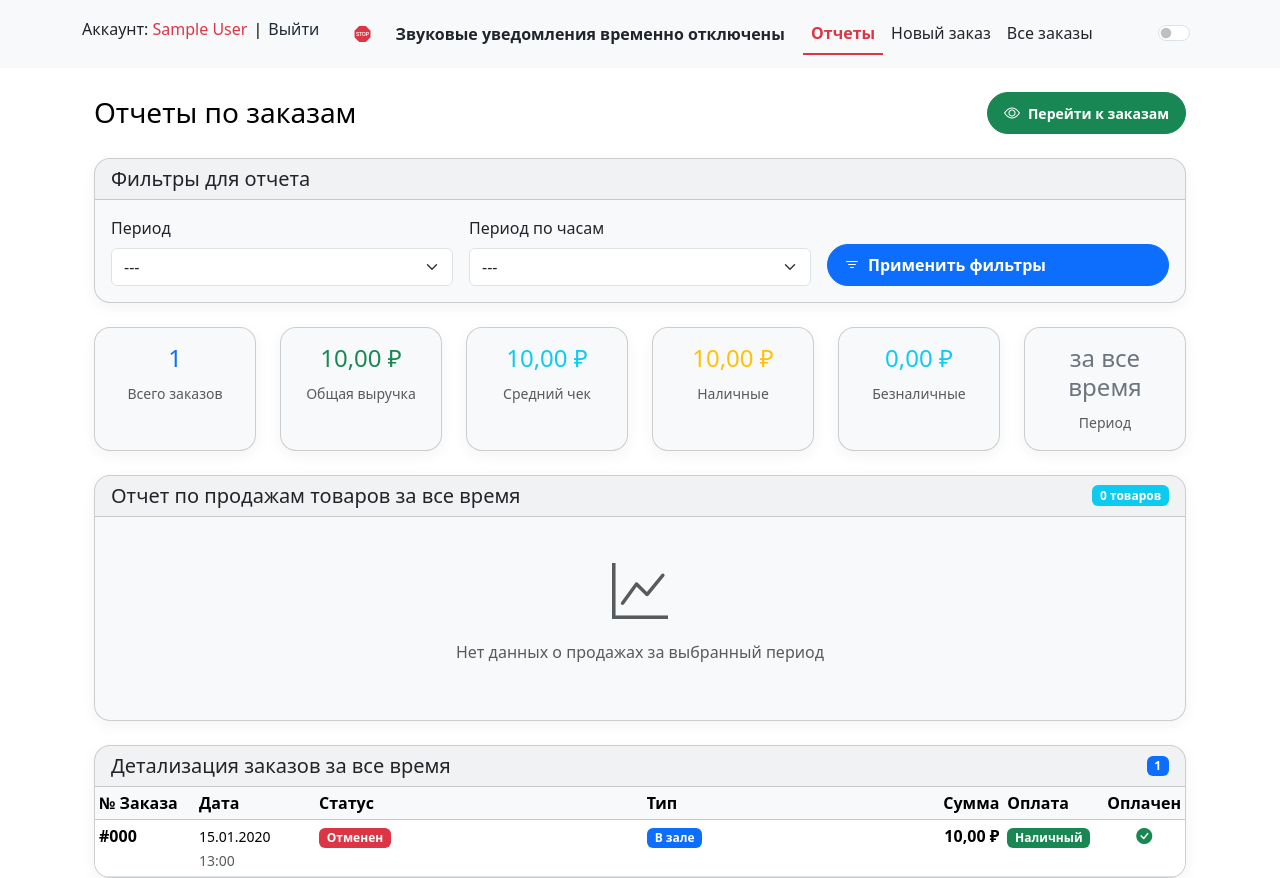
After one commit to ingarbi/django_restaraunt_system, a Django app: page /orders/reports/ in a window 1280 px wide. The commit adds this page. Run offline with Django 5.2, Linux system fonts and the light colour scheme; a user stored in the database is signed in; tables that the repository leaves empty hold one stand-in row (values such as "Sample post"); some libraries are stand-ins or nearby versions.

Commit message:
Added a new Reports section

```diff
--- a/cafe_system/settings.py
+++ b/cafe_system/settings.py
@@ -19,6 +19,7 @@ INSTALLED_APPS = [
     "main",
     "custom_auth",
     "admin_totals",
+    'django_filters',
 ]
 
 MIDDLEWARE = [
--- a/orders/urls.py
+++ b/orders/urls.py
@@ -33,4 +33,5 @@ urlpatterns = [
         views.update_order_payment,
         name="update_order_payment",
     ),
+    path("reports/", views.reports, name="reports"),
 ]
--- a/orders/views.py
+++ b/orders/views.py
@@ -1,6 +1,8 @@
 import json
 import os
 from decimal import Decimal, InvalidOperation
+from datetime import date, datetime, timedelta  # ДОБАВЬТЕ ЭТОТ ИМПОРТ
+from django.db.models import Count, Sum, F
 
 import pytz
 import weasyprint
@@ -13,6 +15,7 @@ from django.http import HttpResponse, JsonResponse
 from django.shortcuts import get_object_or_404, redirect, render
 from django.template.loader import render_to_string
 from django.utils import timezone
+from .filters import DateTimeFilter
 
 from .forms import OrderForm
 from .models import MenuItem, Order, OrderItem
@@ -394,3 +397,138 @@ def update_order_payment(request, order_id):
             return JsonResponse({"success": False, "message": str(e)})
 
     return JsonResponse({"success": False, "message": "Недопустимый запрос"})
+
+@login_required
+def reports(request):
+    if (
+        request.user.profile.role != "cashier"
+        and request.user.profile.role != "supervisor"
+    ):
+        raise PermissionDenied("У вас нет доступа к этой странице.")
+
+    # Получаем параметры фильтрации
+    period_type = request.GET.get('period_type', '')
+    time_period = request.GET.get('time_period', '')
+
+    # Базовый queryset для заказов
+    orders = Order.objects.all()
+
+    # По умолчанию отображаем все заказы
+    period_display = "за все время"
+    has_filter = False
+
+    # ПРИМЕНЯЕМ ФИЛЬТРЫ
+    if period_type:
+        has_filter = True
+        if period_type == "today":
+            today = timezone.now().date()
+            orders = orders.filter(created_at__date=today)
+            period_display = "за сегодня"
+        elif period_type == "yesterday":
+            yesterday = timezone.now().date() - timedelta(days=1)
+            orders = orders.filter(created_at__date=yesterday)
+            period_display = "за вчера"
+        elif period_type == "day_before_yesterday":
+            day_before_yesterday = timezone.now().date() - timedelta(days=2)
+            orders = orders.filter(created_at__date=day_before_yesterday)
+            period_display = "за позавчера"
+        elif period_type == "week":
+            today = timezone.now().date()
+            start_of_week = today - timedelta(days=today.weekday())
+            orders = orders.filter(created_at__date__gte=start_of_week)
+            period_display = "за эту неделю"
+        elif period_type == "month":
+            today = timezone.now().date()
+            start_of_month = today.replace(day=1)
+            orders = orders.filter(created_at__date__gte=start_of_month)
+            period_display = "за этот месяц"
+        elif period_type == "year":
+            today = timezone.now().date()
+            start_of_year = today.replace(month=1, day=1)
+            orders = orders.filter(created_at__date__gte=start_of_year)
+            period_display = "за этот год"
+
+    # Если выбран часовой период (имеет приоритет над period_type)
+    if time_period and time_period.startswith("last_") and time_period.endswith("_hour"):
+        has_filter = True
+        try:
+            hours = int(time_period.split("_")[1])
+            hours_ago = timezone.now() - timedelta(hours=hours)
+            orders = orders.filter(created_at__gte=hours_ago)
+            period_display = f"за последние {hours} часов"
+        except (ValueError, IndexError):
+            pass
+
+    # Если нет фильтров - показываем все заказы
+    if not has_filter:
+        orders = Order.objects.all()
+        period_display = "за все время"
+
+    # Получаем агрегированные данные по продажам (только доставленные заказы)
+    sales_data = (
+        OrderItem.objects.filter(
+            order__in=orders,  # Фильтруем по уже отфильтрованным заказам
+            order__status="delivered"
+        )
+        .values("menu_item__name")
+        .annotate(
+            total_quantity=Sum("quantity"),
+            total_revenue=Sum(F("quantity") * F("menu_item__price")),
+        )
+        .order_by("-total_quantity")
+    )
+
+    # ОБЩАЯ СТАТИСТИКА (по всем заказам из фильтра)
+    total_revenue = orders.aggregate(total=Sum('total_sum'))['total'] or 0
+    orders_count = orders.count()
+    average_order_value = total_revenue / orders_count if orders_count > 0 else 0
+
+    # Статистика по типам оплаты
+    cash_total = orders.filter(payment_type='cash').aggregate(total=Sum('total_sum'))['total'] or 0
+    online_total = orders.filter(payment_type='online').aggregate(total=Sum('total_sum'))['total'] or 0
+
+    # Для смешанной оплаты учитываем обе суммы
+    mixed_orders = orders.filter(payment_type='mixed')
+    cash_total += mixed_orders.aggregate(total=Sum('cash_amount'))['total'] or 0
+    online_total += mixed_orders.aggregate(total=Sum('online_amount'))['total'] or 0
+
+    context = {
+        'title': 'Отчеты по заказам',
+        'orders': orders.order_by('-created_at'),  # Сортируем по дате создания
+        'sales_data': sales_data,
+        'period_display': period_display,
+        'period_type': period_type,
+        'time_period': time_period,
+        'total_revenue': total_revenue,
+        'orders_count': orders_count,
+        'average_order_value': average_order_value,
+        'cash_total': cash_total,
+        'online_total': online_total,
+        'time_period_choices': [
+            ('', '---'),
+            ('last_1_hour', 'Последний 1 час'),
+            ('last_2_hours', 'Последние 2 часа'),
+            ('last_3_hours', 'Последние 3 часа'),
+            ('last_4_hours', 'Последние 4 часа'),
+            ('last_5_hours', 'Последние 5 часов'),
+            ('last_6_hours', 'Последние 6 часов'),
+            ('last_7_hours', 'Последние 7 часов'),
+            ('last_8_hours', 'Последние 8 часов'),
+            ('last_9_hours', 'Последние 9 часов'),
+            ('last_10_hours', 'Последние 10 часов'),
+            ('last_11_hours', 'Последние 11 часов'),
+            ('last_12_hours', 'Последние 12 часов'),
+            ('last_13_hours', 'Последние 13 часов'),
+            ('last_14_hours', 'Последние 14 часов'),
+            ('last_15_hours', 'Последние 15 часов'),
+            ('last_16_hours', 'Последние 16 часов'),
+            ('last_17_hours', 'Последние 17 часов'),
+            ('last_18_hours', 'Последние 18 часов'),
+            ('last_19_hours', 'Последние 19 часов'),
+            ('last_20_hours', 'Последние 20 часов'),
+            ('last_21_hours', 'Последние 21 час'),
+            ('last_22_hours', 'Последние 22 часа'),
+            ('last_23_hours', 'Последние 23 часа'),
+        ],
+    }
+    return render(request, 'orders/reports.html', context)
--- a/req.txt
+++ b/req.txt
@@ -62,3 +62,4 @@ zope.interface==7.2
 zopfli==0.2.3.post1
 django-simpleui
 pytz
+django-filter
--- a/templates/main/base.html
+++ b/templates/main/base.html
@@ -31,7 +31,9 @@
           <a class="nav-link account-button  {% if request.path == '/orders/create/' %}active {% else %}link-button {% endif %}" href="{% url 'create_order' %}">Новый заказ</a>
             <a class="nav-link account-button  {% if request.path == '/orders/orders/' %}active {% else %}link-button {% endif %}" href="{% url 'all_orders' %}">Все заказы</a>
             <a class="nav-link account-button  {% if request.path == '/orders/kitchen/' %}active {% else %}link-button {% endif %}" href="{% url 'kitchen_orders' %}">Кухня</a>
+            <a class="nav-link account-button {% if request.path == '/orders/reports/' %}active{% else %}link-button{% endif %}" href="{% url 'reports' %}">Отчеты</a>
           {% elif request.user.profile.role == 'cashier' %}
+          <a class="nav-link account-button {% if request.path == '/orders/reports/' %}active{% else %}link-button{% endif %}" href="{% url 'reports' %}">Отчеты</a>
             <a class="nav-link account-button  {% if request.path == '/orders/create/' %}active {% else %}link-button {% endif %}" href="{% url 'create_order' %}">Новый заказ</a>
             <a class="nav-link account-button  {% if request.path == '/orders/orders/' %}active {% else %}link-button {% endif %}" href="{% url 'all_orders' %}">Все заказы</a>
           {% elif request.user.profile.role == 'cook' %}
--- /dev/null
+++ b/templates/orders/reports.html
@@ -0,0 +1,292 @@
+{% extends "main/base.html" %}
+{% load static %}
+{% load order_filters %}
+{% block content %}
+<div class="container-fluid">
+    <div class="d-flex justify-content-between align-items-center mb-4">
+        <h1 class="h3 mb-0">{{ title }}</h1>
+        <a href="{% url 'all_orders' %}" class="btn btn-success btn-sm">
+            <i class="bi bi-eye"></i> Перейти к заказам
+        </a>
+    </div>
+
+    <!-- Форма фильтрации -->
+    <div class="card mb-4">
+        <div class="card-header">
+            <h5 class="card-title mb-0">Фильтры для отчета</h5>
+        </div>
+        <div class="card-body">
+            <form method="get" class="row g-3 align-items-end">
+                <!-- ФИЛЬТР ПЕРИОДА -->
+                <div class="col-md-4">
+                    <label class="form-label">Период</label>
+                    <select name="period_type" id="period_type" class="form-select">
+                        <option value="" {% if period_type == '' %}selected{% endif %}>---</option>
+                        <option value="today" {% if period_type == 'today' %}selected{% endif %}>Сегодня</option>
+                        <option value="yesterday" {% if period_type == 'yesterday' %}selected{% endif %}>Вчера</option>
+                        <option value="day_before_yesterday" {% if period_type == 'day_before_yesterday' %}selected{% endif %}>Позавчера</option>
+                        <option value="week" {% if period_type == 'week' %}selected{% endif %}>Неделя</option>
+                        <option value="month" {% if period_type == 'month' %}selected{% endif %}>Месяц</option>
+                        <option value="year" {% if period_type == 'year' %}selected{% endif %}>Год</option>
+                    </select>
+                </div>
+                <!-- ФИЛЬТР ПО ЧАСАМ -->
+                <div class="col-md-4">
+                    <label class="form-label">Период по часам</label>
+                    <select name="time_period" id="time_period" class="form-select">
+                        {% for value, label in time_period_choices %}
+                            <option value="{{ value }}" {% if time_period == value %}selected{% endif %}>{{ label }}</option>
+                        {% endfor %}
+                    </select>
+                </div>
+                <div class="col-md-4">
+                    <button type="submit" class="btn btn-primary w-100">
+                        <i class="bi bi-filter"></i> Применить фильтры
+                    </button>
+                    {% if period_type or time_period %}
+                    <a href="{% url 'reports' %}" class="btn btn-outline-secondary w-100 mt-2">
+                        <i class="bi bi-x-circle"></i> Сбросить фильтры
+                    </a>
+                    {% endif %}
+                </div>
+            </form>
+        </div>
+    </div>
+
+    <!-- Основная статистика -->
+    <div class="row mb-4">
+        <div class="col-md-2">
+            <div class="card text-center">
+                <div class="card-body py-3">
+                    <h4 class="text-primary">{{ orders_count }}</h4>
+                    <small class="text-muted">Всего заказов</small>
+                </div>
+            </div>
+        </div>
+        <div class="col-md-2">
+            <div class="card text-center">
+                <div class="card-body py-3">
+                    <h4 class="text-success">{{ total_revenue|floatformat:2 }} ₽</h4>
+                    <small class="text-muted">Общая выручка</small>
+                </div>
+            </div>
+        </div>
+        <div class="col-md-2">
+            <div class="card text-center">
+                <div class="card-body py-3">
+                    <h4 class="text-info">
+                        {% if orders_count > 0 %}
+                            {{ average_order_value|floatformat:2 }} ₽
+                        {% else %}
+                            0 ₽
+                        {% endif %}
+                    </h4>
+                    <small class="text-muted">Средний чек</small>
+                </div>
+            </div>
+        </div>
+        <div class="col-md-2">
+            <div class="card text-center">
+                <div class="card-body py-3">
+                    <h4 class="text-warning">{{ cash_total|floatformat:2 }} ₽</h4>
+                    <small class="text-muted">Наличные</small>
+                </div>
+            </div>
+        </div>
+        <div class="col-md-2">
+            <div class="card text-center">
+                <div class="card-body py-3">
+                    <h4 class="text-info">{{ online_total|floatformat:2 }} ₽</h4>
+                    <small class="text-muted">Безналичные</small>
+                </div>
+            </div>
+        </div>
+        <div class="col-md-2">
+            <div class="card text-center">
+                <div class="card-body py-3">
+                    <h4 class="text-secondary">{{ period_display }}</h4>
+                    <small class="text-muted">Период</small>
+                </div>
+            </div>
+        </div>
+    </div>
+
+    <!-- Отчет по продажам товаров -->
+    <div class="card mb-4">
+        <div class="card-header d-flex justify-content-between align-items-center">
+            <h5 class="card-title mb-0">Отчет по продажам товаров {{ period_display }}</h5>
+            <span class="badge bg-info">{{ sales_data|length }} товаров</span>
+        </div>
+        <div class="card-body">
+            {% if sales_data %}
+            <div class="table-responsive">
+                <table class="table table-sm table-hover">
+                    <thead class="table-light">
+                        <tr>
+                            <th>Товар</th>
+                            <th class="text-center">Количество</th>
+                            <th class="text-end">Выручка</th>
+                            <th class="text-end">Средняя цена</th>
+                        </tr>
+                    </thead>
+                    <tbody>
+                        {% for item in sales_data %}
+                        <tr>
+                            <td>{{ item.menu_item__name }}</td>
+                            <td class="text-center">{{ item.total_quantity }}</td>
+                            <td class="text-end">{{ item.total_revenue|floatformat:2 }} ₽</td>
+                            <td class="text-end">
+                                {% if item.total_quantity > 0 %}
+                                    {{ item.total_revenue|divide:item.total_quantity|floatformat:2 }} ₽
+                                {% else %}
+                                    0 ₽
+                                {% endif %}
+                            </td>
+                        </tr>
+                        {% endfor %}
+                    </tbody>
+                    <tfoot class="table-light">
+                        <tr>
+                            <th>Итого</th>
+                            <th class="text-center">
+                                {{ sales_data|sum_quantity }}
+                            </th>
+                            <th class="text-end">
+                                {{ sales_data|sum_revenue|floatformat:2 }} ₽
+                            </th>
+                            <th></th>
+                        </tr>
+                    </tfoot>
+                </table>
+            </div>
+            {% else %}
+            <div class="text-center py-4">
+                <i class="bi bi-graph-up display-4 text-muted"></i>
+                <p class="text-muted mt-3">Нет данных о продажах за выбранный период</p>
+            </div>
+            {% endif %}
+        </div>
+    </div>
+
+    <!-- Детализация заказов -->
+    <div class="card">
+        <div class="card-header d-flex justify-content-between align-items-center">
+            <h5 class="card-title mb-0">Детализация заказов {{ period_display }}</h5>
+            <span class="badge bg-primary">{{ orders_count }}</span>
+        </div>
+        <div class="card-body p-0">
+            {% if orders %}
+            <div class="table-responsive">
+                <table class="table table-sm table-hover mb-0">
+                    <thead class="table-light">
+                        <tr>
+                            <th width="100">№ Заказа</th>
+                            <th width="120">Дата</th>
+                            <th>Статус</th>
+                            <th>Тип</th>
+                            <th width="100" class="text-end">Сумма</th>
+                            <th width="100">Оплата</th>
+                            <th width="80">Оплачен</th>
+                        </tr>
+                    </thead>
+                    <tbody>
+                        {% for order in orders %}
+                        <tr>
+                            <td>
+                                <strong>#{{ order.order_number }}</strong>
+                            </td>
+                            <td>
+                                <small>{{ order.created_at|date:"d.m.Y" }}</small><br>
+                                <small class="text-muted">{{ order.created_at|date:"H:i" }}</small>
+                            </td>
+                            <td>
+                                <span class="badge
+                                    {% if order.status == 'completed' or order.status == 'delivered' %}bg-success
+                                    {% elif order.status == 'pending' %}bg-warning
+                                    {% elif order.status == 'cancelled' %}bg-danger
+                                    {% else %}bg-secondary{% endif %}">
+                                    {{ order.get_status_display }}
+                                </span>
+                            </td>
+                            <td>
+                                <span class="badge
+                                    {% if order.order_type == 'dine_in' %}bg-primary
+                                    {% elif order.order_type == 'takeaway' %}bg-warning
+                                    {% else %}bg-secondary{% endif %}">
+                                    {{ order.get_order_type_display }}
+                                </span>
+                            </td>
+                            <td class="text-end">
+                                <strong>{{ order.total_sum|floatformat:2 }} ₽</strong>
+                            </td>
+                            <td>
+                                <span class="badge
+                                    {% if order.payment_type == 'cash' %}bg-success
+                                    {% elif order.payment_type == 'online' %}bg-primary
+                                    {% elif order.payment_type == 'mixed' %}bg-info
+                                    {% else %}bg-secondary{% endif %}">
+                                    {{ order.get_payment_type_display }}
+                                </span>
+                            </td>
+                            <td class="text-center">
+                                {% if order.paid %}
+                                    <i class="bi bi-check-circle-fill text-success" title="Оплачен"></i>
+                                {% else %}
+                                    <i class="bi bi-x-circle-fill text-danger" title="Не оплачен"></i>
+                                {% endif %}
+                            </td>
+                        </tr>
+                        {% endfor %}
+                    </tbody>
+                </table>
+            </div>
+            {% else %}
+            <div class="text-center py-5">
+                <i class="bi bi-inbox display-4 text-muted"></i>
+                <p class="text-muted mt-3">Нет заказов за выбранный период</p>
+            </div>
+            {% endif %}
+        </div>
+    </div>
+</div>
+
+<script>
+document.addEventListener('DOMContentLoaded', function() {
+    const periodTypeSelect = document.getElementById('period_type');
+    const timePeriodSelect = document.getElementById('time_period');
+
+    function updateSelectStates() {
+        if (periodTypeSelect.value !== '') {
+            // Если выбран период - блокируем часовой фильтр
+            timePeriodSelect.disabled = true;
+            timePeriodSelect.value = ''; // Сбрасываем значение
+        } else if (timePeriodSelect.value !== '') {
+            // Если выбран часовой период - блокируем период
+            periodTypeSelect.disabled = true;
+        } else {
+            // Если ничего не выбрано - разблокируем оба
+            periodTypeSelect.disabled = false;
+            timePeriodSelect.disabled = false;
+        }
+    }
+
+    // Обработчики изменений
+    periodTypeSelect.addEventListener('change', function() {
+        if (this.value !== '') {
+            timePeriodSelect.value = ''; // Сбрасываем часовой фильтр
+        }
+        updateSelectStates();
+    });
+
+    timePeriodSelect.addEventListener('change', function() {
+        if (this.value !== '') {
+            periodTypeSelect.value = ''; // Сбрасываем период
+        }
+        updateSelectStates();
+    });
+
+    // Инициализация при загрузке
+    updateSelectStates();
+});
+</script>
+{% endblock %}
```
Also changed, not shown: orders/filters.py (added, +54 -0 lines), orders/templatetags/order_filters.py (added, +27 -0 lines), templates/main/index.html (+13 -0 lines), orders/templatetags/__init__.py (added).
